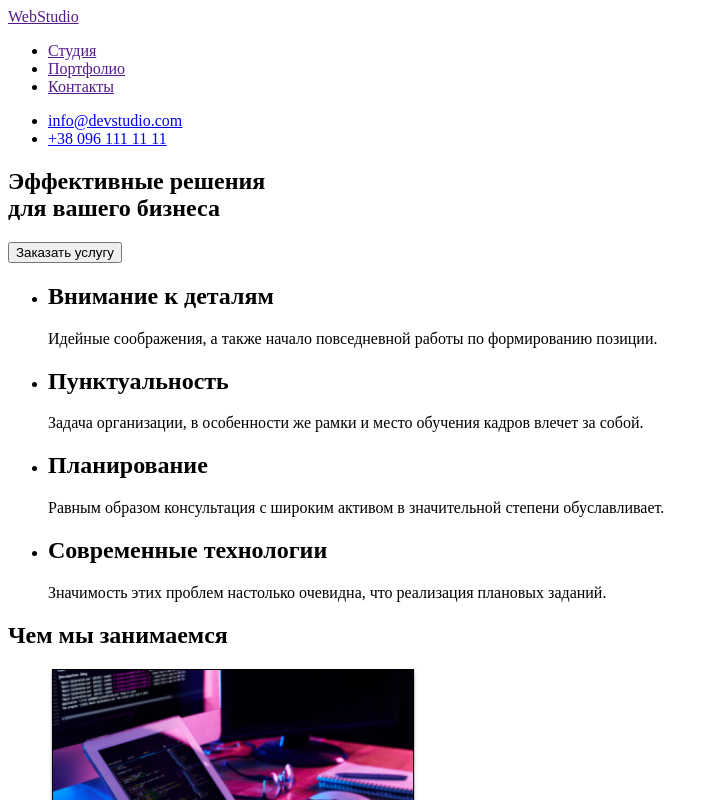
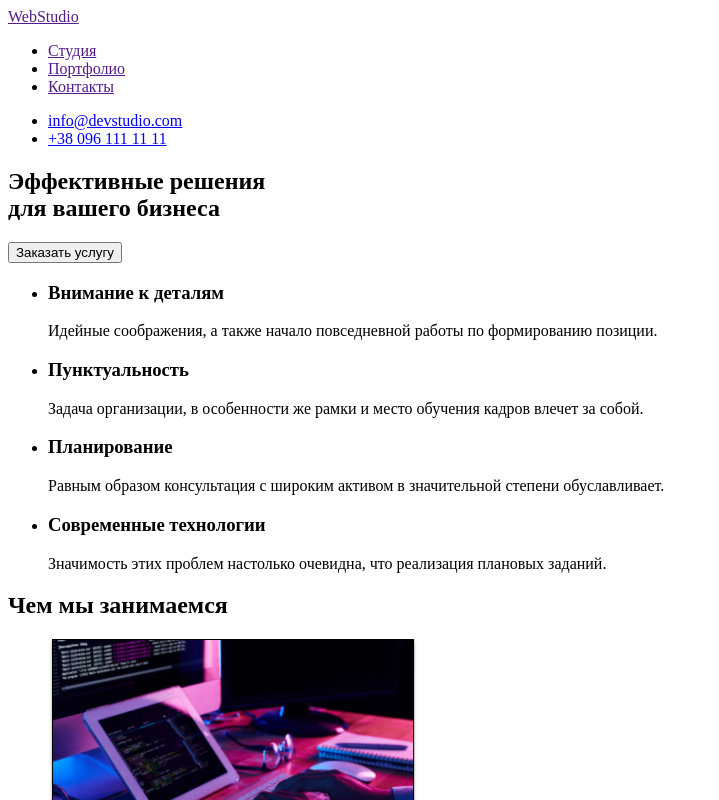
Before and after one commit to Oksanatonkopriad/goit-markup-hw-01, a plain HTML site: page index.html in a window 1280 px wide. Shown: the top 800 px of the page, without its empty margins (0-719 px from the left). Drawn offline with Linux system fonts and the light colour scheme.

Commit message:
Update index.html

```diff
--- a/index.html
+++ b/index.html
@@ -36,21 +36,21 @@
             <section>
                 <ul>
                     <li>
-                        <h2>Внимание к деталям</h2>
+                        <h3>Внимание к деталям</h3>
                         <p>Идейные соображения, а также начало повседневной работы по формированию позиции.</p>
                     </li>
 
                     <li>
-                        <h2>Пунктуальность</h2>
+                        <h3>Пунктуальность</h3>
                         <p>Задача организации, в особенности же рамки и место обучения кадров влечет за собой.</p>
                     </li>
                     <li>
-                        <h2>Планирование</h2>
+                        <h3>Планирование</h3>
                         <p>Равным образом консультация с широким активом в значительной степени обуславливает.</p>
                     </li>
 
                     <li>
-                        <h2>Современные технологии</h2>
+                        <h3>Современные технологии</h3>
                         <p>Значимость этих проблем настолько очевидна, что реализация плановых заданий.</p>
                     </li>
                 </ul>
@@ -93,10 +93,10 @@
         </main>
         <footer>
             <!--Подвал-->
+            <a href="">WebStudio</a>
             <address>
-                <a href="">WebStudio</a>
                 <ul>
-                    <li>г. Киев, пр-т Леси Украинки, 26</li>
+                    <li><a href="">г. Киев, пр-т Леси Украинки, 26</a></li>
                     <li><a href="">info@devstudio.com</a></li>
                     <li><a href="">+38 096 111 11 11</a></li>
                 </ul>
```
